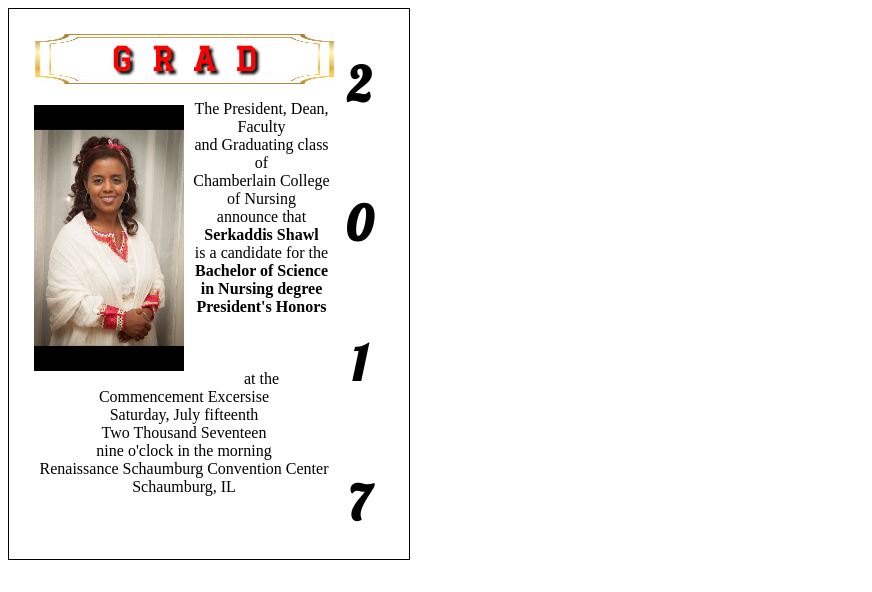
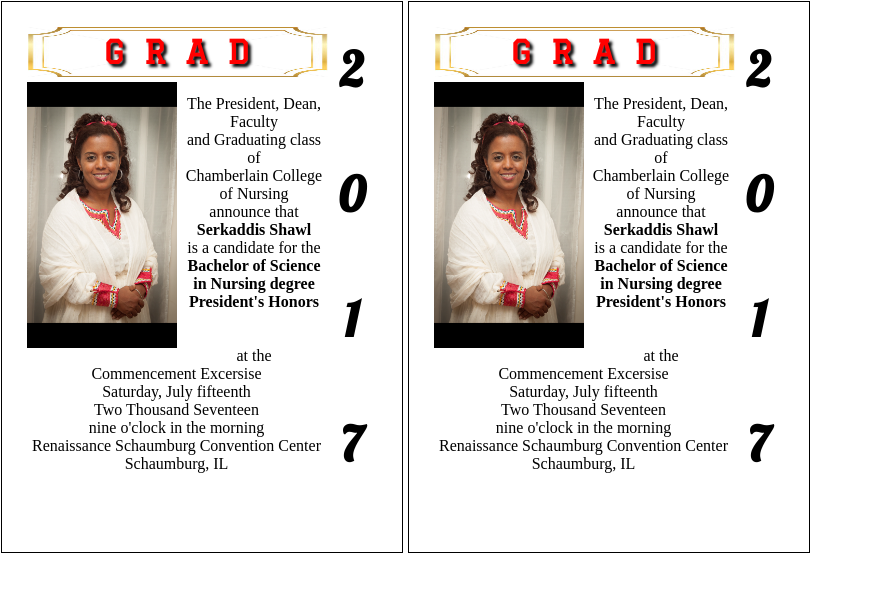
Before and after one commit to DylanMahaffey/Graduate, a plain HTML site: page index.html in a window 1280 px wide. Shown: the whole page, without its empty margins (0-872 px from the left). Drawn offline with Linux system fonts and the light colour scheme.

Commit message:
double print

```diff
--- a/index.html
+++ b/index.html
@@ -9,11 +9,25 @@
 </head>
 <body>
 
+    <div class="card inline">
+        <main>
+        <div class="banner"><img class="border" src="banner.png" alt=""><h1>G</h1><h1>R</h1><h1>A</h1><h1>D</h1></div>
+        <div class="card-body">
+            <p><img class="img" src="photo0.png" alt=""><br>The President, Dean, Faculty <br>and Graduating class <br>of <br> Chamberlain College of Nursing <br> announce that <br> <b>Serkaddis Shawl</b> <br> is a candidate for the <br> <b>Bachelor of Science in Nursing degree <br> President's Honors</b><br> <br> <br> at the <br> Commencement Excersise <br> Saturday, July fifteenth <br> Two Thousand Seventeen <br> nine o'clock in the morning <br> Renaissance Schaumburg Convention Center <br> Schaumburg, IL</p>
+        </div>
+        </main>
+        <aside class="date">
+            <h1>2</h1>
+            <h1>0</h1>
+            <h1>1</h1>
+            <h1>7</h1>
+        </aside>
+    </div>
     <div class="card">
         <main>
         <div class="banner"><img class="border" src="banner.png" alt=""><h1>G</h1><h1>R</h1><h1>A</h1><h1>D</h1></div>
         <div class="card-body">
-            <p><img class="img" src="photo0.png" alt="">The President, Dean, Faculty <br>and Graduating class <br>of <br> Chamberlain College of Nursing <br> announce that <br> <b>Serkaddis Shawl</b> <br> is a candidate for the <br> <b>Bachelor of Science in Nursing degree <br> President's Honors</b> <br> <br> <br> <br> at the <br> Commencement Excersise <br> Saturday, July fifteenth <br> Two Thousand Seventeen <br> nine o'clock in the morning <br> Renaissance Schaumburg Convention Center <br> Schaumburg, IL</p>
+            <p><img class="img" src="photo0.png" alt=""><br>The President, Dean, Faculty <br>and Graduating class <br>of <br> Chamberlain College of Nursing <br> announce that <br> <b>Serkaddis Shawl</b> <br> is a candidate for the <br> <b>Bachelor of Science in Nursing degree <br> President's Honors</b> <br> <br> <br> at the <br> Commencement Excersise <br> Saturday, July fifteenth <br> Two Thousand Seventeen <br> nine o'clock in the morning <br> Renaissance Schaumburg Convention Center <br> Schaumburg, IL</p>
         </div>
         </main>
         <aside class="date">
--- a/style.css
+++ b/style.css
@@ -1,10 +1,20 @@
+*{
+    margin: 0;
+    padding: 0;
+}
+.inline{
+    display: inline-flex;
+}
 .card{
     border: 1px solid black;
 }
 .card {
     width: 350px;
     padding: 25px;
-    display: flex;
+    margin: .6px .5px;
+    /*margin-top: .6px;*/
+    /*margin-right: ;*/
+    display: inline-flex;
     justify-content: center;
     position: relative;
 }
```
